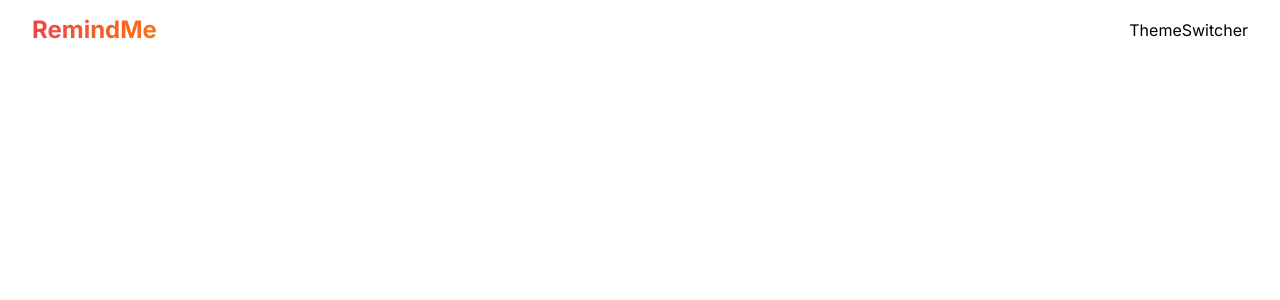
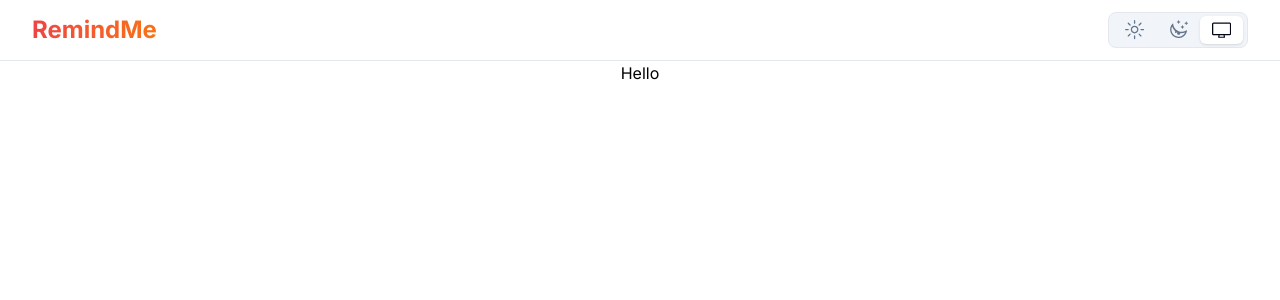
Before and after one commit to Tamalckb531/remind-me, a Next.js app: page / in a window 1280 px wide. Shown: the top 300 px of the page. Built offline with nearby package versions, Linux system fonts and the light colour scheme.

Commit message:
Theme Provider and Switcher

```diff
--- a/app/layout.tsx
+++ b/app/layout.tsx
@@ -3,6 +3,9 @@ import { Inter } from "next/font/google";
 import { ClerkProvider } from "@clerk/nextjs";
 import "./globals.css";
 import Navbar from "@/components/Navbar";
+import { ThemeProvider } from "@/providers/ThemeProvider";
+import { Separator } from "@/components/ui/separator";
+import { cn } from "@/lib/utils";
 
 const inter = Inter({ subsets: ["latin"] });
 
@@ -18,12 +21,21 @@ export default function RootLayout({
 }>) {
   return (
     <ClerkProvider>
-      <html lang="en">
-        <body className={inter.className}>
-          <div className=" flex min-h-screen w-full flex-col items-center dark:bg-black">
-            <Navbar />
-            {children}
-          </div>
+      <html
+        lang="en"
+        className={cn(inter.className, "dark")}
+        style={{
+          colorScheme: "dark",
+        }}
+      >
+        <body>
+          <ThemeProvider>
+            <div className=" flex min-h-screen w-full flex-col items-center dark:bg-black">
+              <Navbar />
+              <Separator />
+              <main>{children}</main>
+            </div>
+          </ThemeProvider>
         </body>
       </html>
     </ClerkProvider>
--- a/app/page.tsx
+++ b/app/page.tsx
@@ -1,5 +1,3 @@
-import { UserButton } from "@clerk/nextjs";
-
 export default function Home() {
-  return <></>;
+  return <div>Hello</div>;
 }
--- a/components/ThemeSwitcher.tsx
+++ b/components/ThemeSwitcher.tsx
@@ -1,7 +1,36 @@
-import React from "react";
+"use client";
+import { useTheme } from "next-themes";
+import React, { useEffect, useState } from "react";
+import { Tabs, TabsList, TabsTrigger } from "./ui/tabs";
+import { DesktopIcon, MoonIcon, SunIcon } from "@radix-ui/react-icons";
 
-const ThemeSwitcher = () => {
-  return <div>ThemeSwitcher</div>;
-};
+function ThemeSwitcher() {
+  const { theme, setTheme } = useTheme();
+  const [mounted, setMounted] = useState(false);
+
+  // useEffect only runs on the client, so now we can safely show the UI
+  // with this trick we are avoiding hydration errors
+  useEffect(() => {
+    setMounted(true);
+  }, []);
+
+  if (!mounted) return null;
+
+  return (
+    <Tabs defaultValue={theme}>
+      <TabsList className="border dark:border-neutral-800 dark:bg-[#030303]">
+        <TabsTrigger value="light" onClick={(e) => setTheme("light")}>
+          <SunIcon className="h-[1.2rem] w-[1.2rem]" />
+        </TabsTrigger>
+        <TabsTrigger value="dark" onClick={(e) => setTheme("dark")}>
+          <MoonIcon className="h-[1.2rem] w-[1.2rem] rotate-90 transition-all dark:rotate-0" />
+        </TabsTrigger>
+        <TabsTrigger value="system" onClick={(e) => setTheme("system")}>
+          <DesktopIcon className="h-[1.2rem] w-[1.2rem]" />
+        </TabsTrigger>
+      </TabsList>
+    </Tabs>
+  );
+}
 
 export default ThemeSwitcher;
--- /dev/null
+++ b/providers/ThemeProvider.tsx
@@ -0,0 +1,12 @@
+"use client";
+
+import { ThemeProvider as NextThemesProvider } from "next-themes";
+import { ReactNode } from "react";
+
+export function ThemeProvider({ children }: { children: ReactNode }) {
+  return (
+    <NextThemesProvider attribute="class" enableSystem>
+      {children}
+    </NextThemesProvider>
+  );
+}
```
Also changed, not shown: 1 other file (tests, documents, lock files or other folders).
